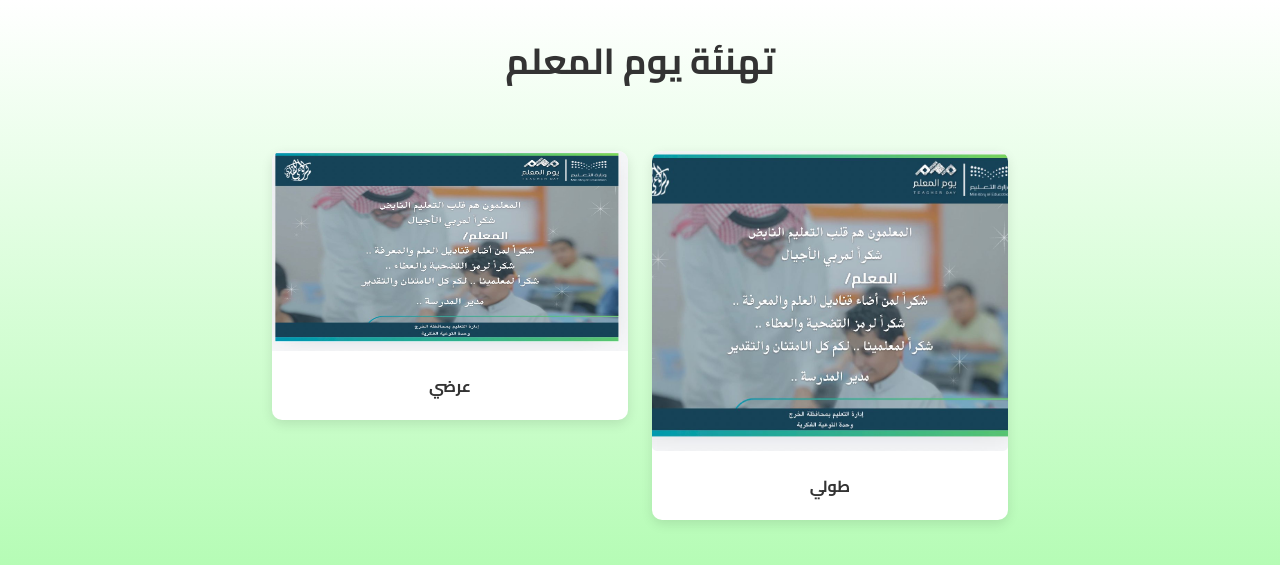
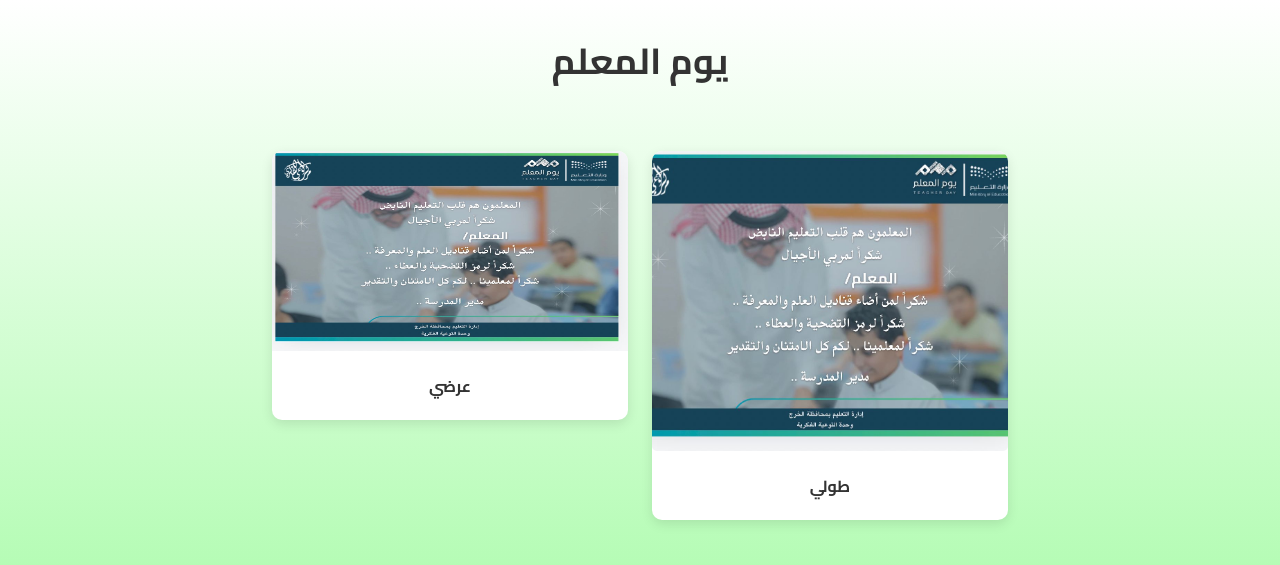
Before and after one commit to administratorManager/Happy-Teacher-Day, a plain HTML site: page index.html in a window 1280 px wide. Shown: the top 565 px of the page. Drawn offline with nearby package versions, Linux system fonts and the light colour scheme.

Commit message:
Update index.html

```diff
--- a/index.html
+++ b/index.html
@@ -10,7 +10,7 @@
     <script src="https://cdn.jsdelivr.net/npm/html2canvas@1.4.1/dist/html2canvas.min.js"></script>
 </head>
 <body class="text-center">
-    <h1 class="headline">تهنئة يوم المعلم</h1>
+    <h1 class="headline"> يوم المعلم</h1>
     <div class="container mt-5">
         <div class="row justify-content-center">
             <div class="col-12 col-md-6 col-lg-4 mb-4"> <!-- Adjusted column classes for responsiveness -->
```
